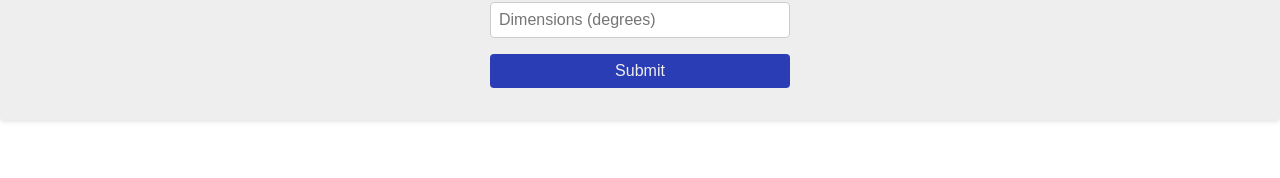
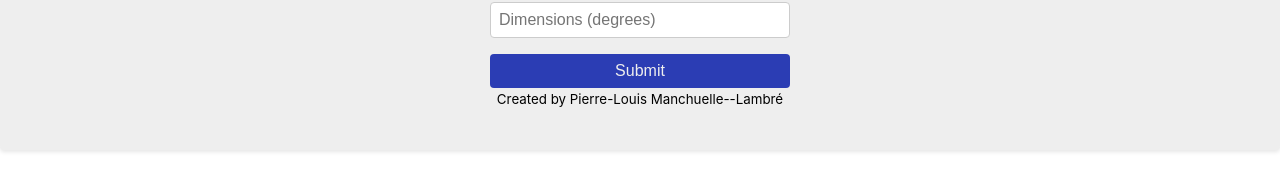
Before and after one commit to Thinkr1/NASA-LANDSAT-API, a React (Create React App) app: page / in a window 1280 px wide. Shown: the part 618-796 px from the top of the page. Built offline with nearby package versions, Linux system fonts and the light colour scheme; no server answers.

Commit message:
Footer added

```diff
--- a/src/App.js
+++ b/src/App.js
@@ -72,6 +72,7 @@ function Eimg() {
         </button>
       </form>
       {imgData && <img src={imgData.url} alt="" className="img" />}
+      <footer><small>Created by Pierre-Louis Manchuelle--Lambré</small></footer>
     </div>
   );
 }
--- a/src/styles.css
+++ b/src/styles.css
@@ -56,3 +56,9 @@ input::-webkit-outer-spin-button {
     width: 100%;
     margin-bottom: 2rem
 }
+
+footer {
+  text-align: center;
+  padding: auto;
+  margin-bottom: 10px;
+}
```
